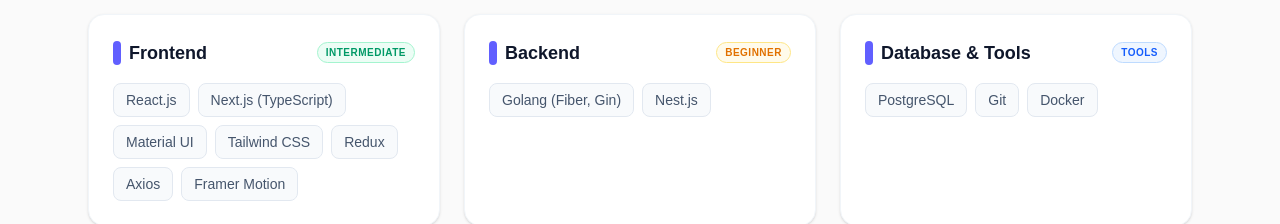
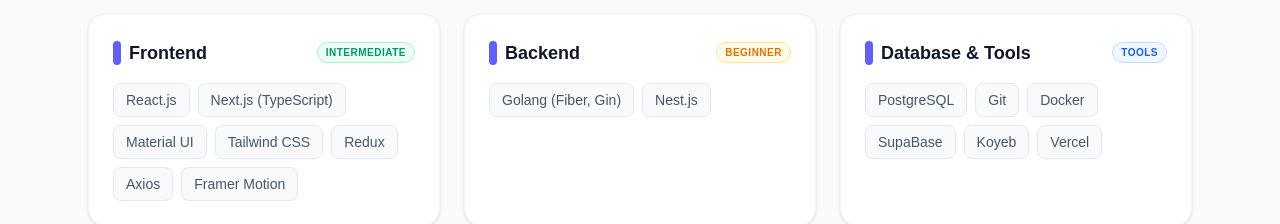
Before and after one commit to Jikoyuo/portfolio-damar, a Next.js app: page / in a window 1280 px wide. Shown: the part 2060-2284 px from the top of the page. Built offline with nearby package versions, Linux system fonts and the light colour scheme.

Commit message:
adding tools

```diff
--- a/src/data/profile.ts
+++ b/src/data/profile.ts
@@ -101,7 +101,7 @@
         },
         database: {
             level: "Tools",
-            items: ["PostgreSQL", "Git", "Docker"],
+            items: ["PostgreSQL", "Git", "Docker", "SupaBase", "Koyeb", "Vercel"],
         },
     }
 };
```
